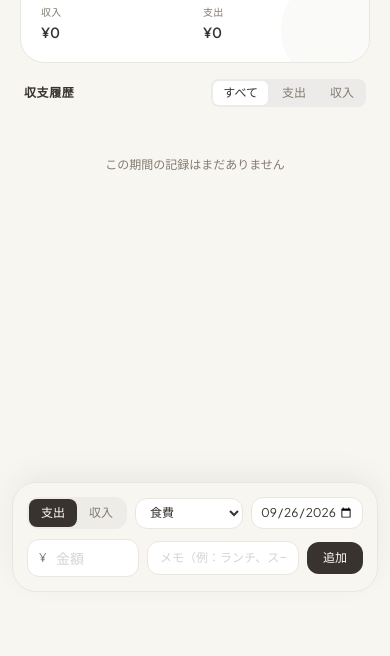
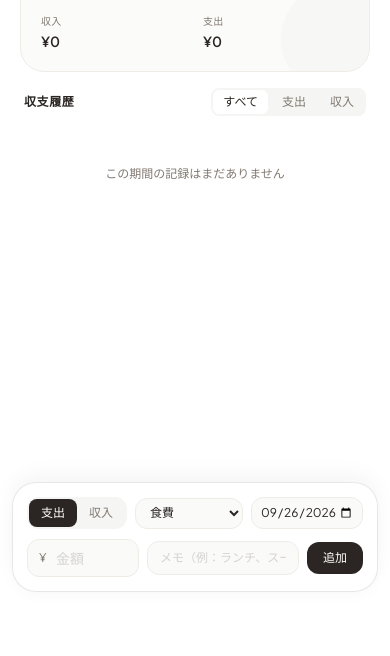
Before and after one commit to morikawa0208/kakeibo, a plain HTML site: page index.html in a window 390 px wide. Shown: the part 188-844 px from the top of the page. Drawn offline with nearby package versions, Linux system fonts and the light colour scheme.

Commit message:
a
bgcolor white

```diff
--- a/index.html
+++ b/index.html
@@ -16,11 +16,11 @@
                         sans: ['"Plus Jakarta Sans"', '"Noto Sans JP"', 'sans-serif'],
                     },
                     colors: {
-                        stonebg: '#F8F6F0',
-                        cardbg: '#FFFFFF',
-                        accent: '#38332E',
+                        stonebg: '#FFFFFF',
+                        cardbg: '#FAFAFA',
+                        accent: '#2B2623',
                         subtext: '#827A71',
-                        line: '#EAE5DE',
+                        line: '#EFECE6',
                     }
                 }
             }
@@ -29,7 +29,7 @@
     <style>
         body {
             font-family: 'Plus Jakarta Sans', 'Noto Sans JP', sans-serif;
-            background-color: #F8F6F0;
+            background-color: #FFFFFF;
             color: #262320;
             -webkit-tap-highlight-color: transparent;
             word-break: normal;
@@ -47,7 +47,7 @@
             border-radius: 3px;
         }
         .ios-shadow {
-            box-shadow: 0 -10px 30px -5px rgba(56, 51, 46, 0.08), 0 4px 20px -2px rgba(0, 0, 0, 0.02);
+            box-shadow: 0 -8px 25px -4px rgba(40, 35, 30, 0.06), 0 4px 16px -2px rgba(0, 0, 0, 0.03);
         }
         @keyframes fadeIn {
             from { opacity: 0; transform: translateY(6px); }
@@ -61,16 +61,16 @@
 <body class="h-full flex flex-col justify-between selection:bg-stone-200">
 
     <!-- ヘッダーエリア -->
-    <header class="w-full bg-stonebg pt-6 pb-3 px-6 flex items-center justify-between z-10 shrink-0">
+    <header class="w-full bg-white pt-6 pb-3 px-6 flex items-center justify-between z-10 shrink-0 border-b border-stone-100">
         <div>
             <span class="text-[11px] tracking-widest text-subtext uppercase font-semibold block mb-0.5">Household Budget</span>
             <div class="flex items-center space-x-2">
                 <h1 id="currentPeriodLabel" class="text-base font-semibold text-accent tracking-tight whitespace-nowrap">2月25日 〜 3月24日</h1>
                 <div class="flex space-x-0.5">
-                    <button onclick="changeMonth(-1)" class="p-1 rounded-full hover:bg-stone-200/60 text-subtext transition-colors" aria-label="前月へ">
+                    <button onclick="changeMonth(-1)" class="p-1 rounded-full hover:bg-stone-100 text-subtext transition-colors" aria-label="前月へ">
                         <svg class="w-4 h-4" fill="none" stroke="currentColor" viewBox="0 0 24 24"><path stroke-linecap="round" stroke-linejoin="round" stroke-width="2" d="M15 19l-7-7 7-7"/></svg>
                     </button>
-                    <button onclick="changeMonth(1)" class="p-1 rounded-full hover:bg-stone-200/60 text-subtext transition-colors" aria-label="翌月へ">
+                    <button onclick="changeMonth(1)" class="p-1 rounded-full hover:bg-stone-100 text-subtext transition-colors" aria-label="翌月へ">
                         <svg class="w-4 h-4" fill="none" stroke="currentColor" viewBox="0 0 24 24"><path stroke-linecap="round" stroke-linejoin="round" stroke-width="2" d="M9 5l7 7-7 7"/></svg>
                     </button>
                 </div>
@@ -81,25 +81,25 @@
                 <svg class="w-3.5 h-3.5" fill="none" stroke="currentColor" viewBox="0 0 24 24"><path stroke-linecap="round" stroke-linejoin="round" stroke-width="2" d="M9.663 17h4.673M12 3v1m6.364 1.636l-.707.707M21 12h-1M4 12H3m3.343-5.657l-.707-.707m2.828 9.9a5 5 0 117.072 0l-.548.547A3.374 3.374 0 0014 18.469V19a2 2 0 11-4 0v-.531c0-.895-.356-1.754-.988-2.386l-.548-.547z"/></svg>
                 <span>AIアドバイス</span>
             </button>
-            <button onclick="toggleSettings()" class="p-2 text-subtext hover:text-accent transition-colors rounded-full hover:bg-stone-200/50" aria-label="設定">
+            <button onclick="toggleSettings()" class="p-2 text-subtext hover:text-accent transition-colors rounded-full hover:bg-stone-100" aria-label="設定">
                 <svg class="w-4 h-4" fill="none" stroke="currentColor" viewBox="0 0 24 24"><path stroke-linecap="round" stroke-linejoin="round" stroke-width="2" d="M10.325 4.317c.426-1.756 2.924-1.756 3.35 0a1.724 1.724 0 002.573 1.066c1.543-.94 3.31.826 2.37 2.37a1.724 1.724 0 001.065 2.572c1.756.426 1.756 2.924 0 3.35a1.724 1.724 0 00-1.066 2.573c.94 1.543-.826 3.31-2.37 2.37a1.724 1.724 0 00-2.572 1.065c-.426 1.756-2.924 1.756-3.35 0a1.724 1.724 0 00-2.573-1.066c-1.543.94-3.31-.826-2.37-2.37a1.724 1.724 0 00-1.065-2.572c-1.756-.426-1.756-2.924 0-3.35a1.724 1.724 0 001.066-2.573c-.94-1.543.826-3.31 2.37-2.37.996.608 2.296.07 2.572-1.065z"/><path stroke-linecap="round" stroke-linejoin="round" stroke-width="2" d="M15 12a3 3 0 11-6 0 3 3 0 016 0z"/></svg>
             </button>
         </div>
     </header>
 
     <!-- メインコンテンツエリア（下部入力バーのために下部に十分な余白を確保） -->
-    <main class="flex-1 overflow-y-auto px-5 py-2 pb-44 max-w-md mx-auto w-full flex flex-col space-y-4">
+    <main class="flex-1 overflow-y-auto px-5 py-4 pb-44 max-w-md mx-auto w-full flex flex-col space-y-4">
 
         <!-- サマリーカード -->
-        <div class="bg-cardbg rounded-3xl p-5 border border-line shadow-xs relative overflow-hidden">
-            <div class="absolute -right-6 -bottom-6 w-28 h-28 bg-stone-50 rounded-full pointer-events-none"></div>
+        <div class="bg-stone-50/80 rounded-3xl p-5 border border-line shadow-xs relative overflow-hidden">
+            <div class="absolute -right-6 -bottom-6 w-28 h-28 bg-stone-100/60 rounded-full pointer-events-none"></div>
             <div class="text-[11px] text-subtext font-medium mb-0.5">今月の残高</div>
             <div class="flex items-baseline space-x-2">
                 <span id="totalBalance" class="text-3xl font-bold tracking-tight text-accent">¥0</span>
                 <span id="budgetStatusText" class="text-[11px] text-emerald-600 font-medium">順調です</span>
             </div>
 
-            <div class="mt-4 grid grid-cols-2 gap-4 pt-3.5 border-t border-stone-100">
+            <div class="mt-4 grid grid-cols-2 gap-4 pt-3.5 border-t border-stone-200/60">
                 <div>
                     <div class="text-[10px] text-subtext tracking-wide">収入</div>
                     <div id="totalIncome" class="text-sm font-semibold text-accent mt-0.5">¥0</div>
@@ -116,7 +116,7 @@
                     <span>予算消化率</span>
                     <span id="budgetPercentage">0%</span>
                 </div>
-                <div class="w-full bg-stone-100 h-1.5 rounded-full overflow-hidden">
+                <div class="w-full bg-stone-200/60 h-1.5 rounded-full overflow-hidden">
                     <div id="budgetProgressBar" class="bg-accent h-full rounded-full transition-all duration-500" style="width: 0%"></div>
                 </div>
             </div>
@@ -126,7 +126,7 @@
         <div class="flex flex-col flex-1">
             <div class="flex items-center justify-between mb-2.5 px-1">
                 <h2 class="text-xs font-semibold text-accent tracking-wider uppercase">収支履歴</h2>
-                <div class="flex space-x-1 bg-stone-200/60 p-0.5 rounded-lg text-xs">
+                <div class="flex space-x-1 bg-stone-100 p-0.5 rounded-lg text-xs">
                     <button onclick="setFilter('all')" id="filterAll" class="px-2.5 py-1 rounded-md bg-white text-accent font-medium shadow-2xs transition-all">すべて</button>
                     <button onclick="setFilter('expense')" id="filterExpense" class="px-2.5 py-1 rounded-md text-subtext font-medium transition-all">支出</button>
                     <button onclick="setFilter('income')" id="filterIncome" class="px-2.5 py-1 rounded-md text-subtext font-medium transition-all">収入</button>
@@ -145,31 +145,31 @@
         </div>
     </main>
 
-    <!-- 画面下部の固定入力バー（位置を少し上に設定し、視認性と押しやすさを向上） -->
-    <div class="fixed bottom-16 left-3 right-3 sm:left-auto sm:right-auto sm:w-full sm:max-w-md sm:translate-x-[-50%] sm:left-[50%] bg-stonebg/95 backdrop-blur-md border border-line rounded-3xl ios-shadow p-3.5 z-20">
+    <!-- 画面下部の固定入力バー -->
+    <div class="fixed bottom-16 left-3 right-3 sm:left-auto sm:right-auto sm:w-full sm:max-w-md sm:translate-x-[-50%] sm:left-[50%] bg-white/95 backdrop-blur-md border border-stone-200/90 rounded-3xl ios-shadow p-3.5 z-20">
         <form id="transactionForm" onsubmit="addTransaction(event)" class="flex flex-col space-y-2.5">
             <!-- 収支切替・カテゴリ・日付 -->
             <div class="flex items-center justify-between space-x-2">
-                <div class="flex bg-stone-200/60 p-0.5 rounded-xl text-xs shrink-0">
+                <div class="flex bg-stone-100 p-0.5 rounded-xl text-xs shrink-0">
                     <button type="button" onclick="setType('expense')" id="typeExpenseBtn" class="px-3 py-1.5 rounded-lg bg-accent text-white font-medium transition-all">支出</button>
                     <button type="button" onclick="setType('income')" id="typeIncomeBtn" class="px-3 py-1.5 rounded-lg text-subtext font-medium transition-all">収入</button>
                 </div>
                 <!-- カテゴリ選択 -->
-                <select id="categorySelect" class="flex-1 bg-white border border-line rounded-xl px-2.5 py-1.5 text-xs text-accent focus:outline-none focus:border-accent">
+                <select id="categorySelect" class="flex-1 bg-stone-50 border border-line rounded-xl px-2.5 py-1.5 text-xs text-accent focus:outline-none focus:border-accent">
                     <!-- JSにより動的挿入 -->
                 </select>
                 <!-- 日付選択 -->
-                <input type="date" id="txDate" class="bg-white border border-line rounded-xl px-2 py-1.5 text-xs text-accent w-28 focus:outline-none focus:border-accent">
+                <input type="date" id="txDate" class="bg-stone-50 border border-line rounded-xl px-2 py-1.5 text-xs text-accent w-28 focus:outline-none focus:border-accent">
             </div>
 
             <!-- 金額・メモ・追加ボタン -->
             <div class="flex items-center space-x-2">
                 <div class="relative w-28 shrink-0">
                     <span class="absolute left-3 top-1/2 -translate-y-1/2 text-xs text-subtext">¥</span>
-                    <input type="number" id="txAmount" placeholder="金額" required min="1" class="w-full bg-white border border-line rounded-xl pl-7 pr-3 py-2 text-sm font-semibold text-accent focus:outline-none focus:border-accent placeholder:text-stone-300 placeholder:font-normal">
+                    <input type="number" id="txAmount" placeholder="金額" required min="1" class="w-full bg-stone-50 border border-line rounded-xl pl-7 pr-3 py-2 text-sm font-semibold text-accent focus:outline-none focus:border-accent placeholder:text-stone-300 placeholder:font-normal">
                 </div>
                 <div class="flex-1">
-                    <input type="text" id="txMemo" placeholder="メモ（例：ランチ、スーパーなど）" class="w-full bg-white border border-line rounded-xl px-3 py-2 text-xs text-accent focus:outline-none focus:border-accent placeholder:text-stone-300">
+                    <input type="text" id="txMemo" placeholder="メモ（例：ランチ、スーパーなど）" class="w-full bg-stone-50 border border-line rounded-xl px-3 py-2 text-xs text-accent focus:outline-none focus:border-accent placeholder:text-stone-300">
                 </div>
                 <button type="submit" class="bg-accent text-white px-4 py-2 rounded-xl text-xs font-medium hover:bg-stone-700 transition-all shrink-0 flex items-center justify-center">
                     追加
@@ -500,7 +500,7 @@
 
             filtered.forEach(t => {
                 const item = document.createElement('div');
-                item.className = 'bg-cardbg rounded-2xl p-3.5 border border-line flex items-center justify-between shadow-2xs hover:border-stone-300 transition-all';
+                item.className = 'bg-stone-50/60 rounded-2xl p-3.5 border border-line flex items-center justify-between shadow-2xs hover:border-stone-300 transition-all';
 
                 const isIncome = t.type === 'income';
                 const sign = isIncome ? '+' : '-';
@@ -508,7 +508,7 @@
 
                 item.innerHTML = `
                     <div class="flex items-center space-x-3 overflow-hidden mr-2">
-                        <div class="w-8 h-8 rounded-xl bg-stonebg flex items-center justify-center text-[11px] font-medium text-subtext shrink-0">
+                        <div class="w-8 h-8 rounded-xl bg-white border border-stone-100 flex items-center justify-center text-[11px] font-medium text-subtext shrink-0 shadow-2xs">
                             ${t.category.slice(0, 2)}
                         </div>
                         <div class="truncate">
```
